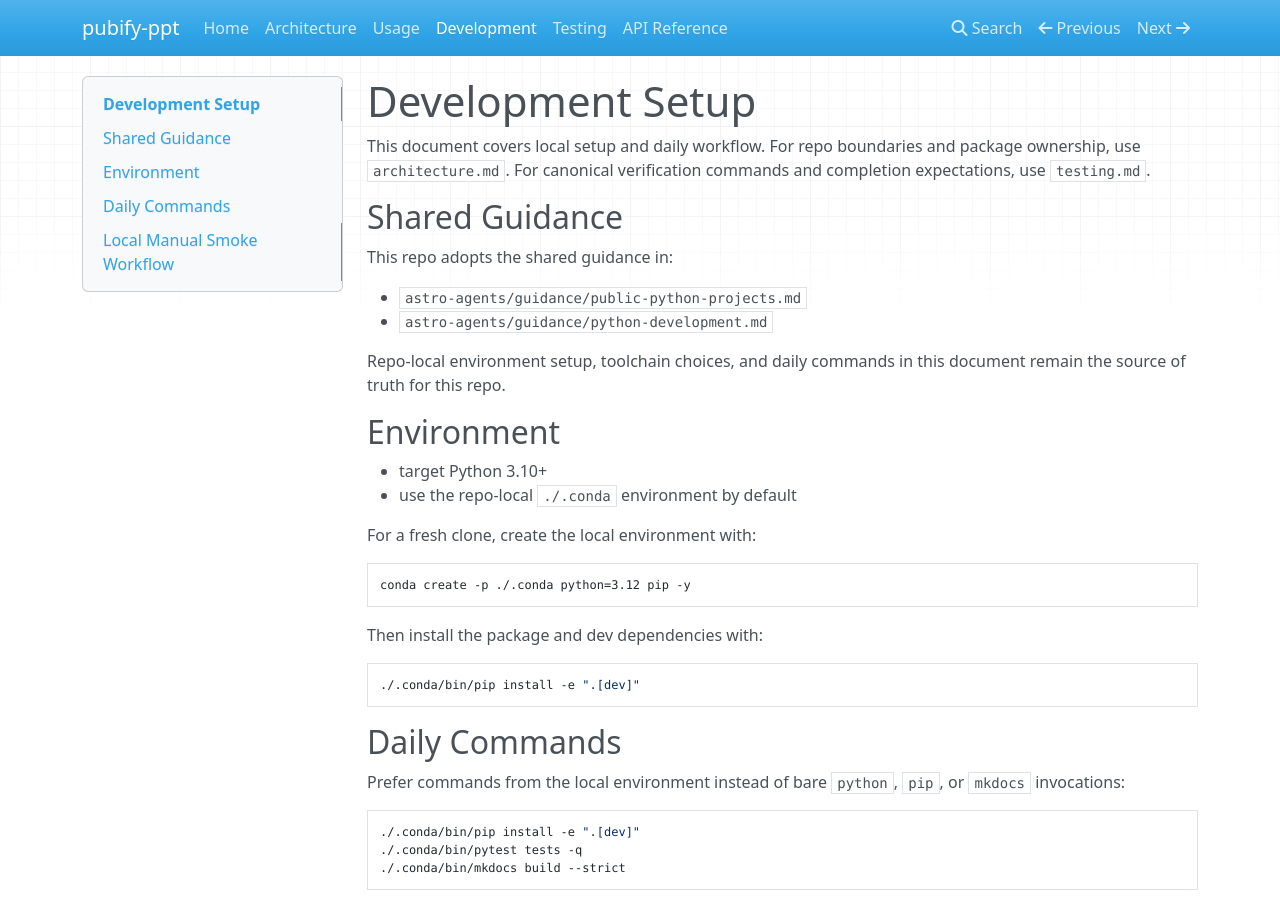
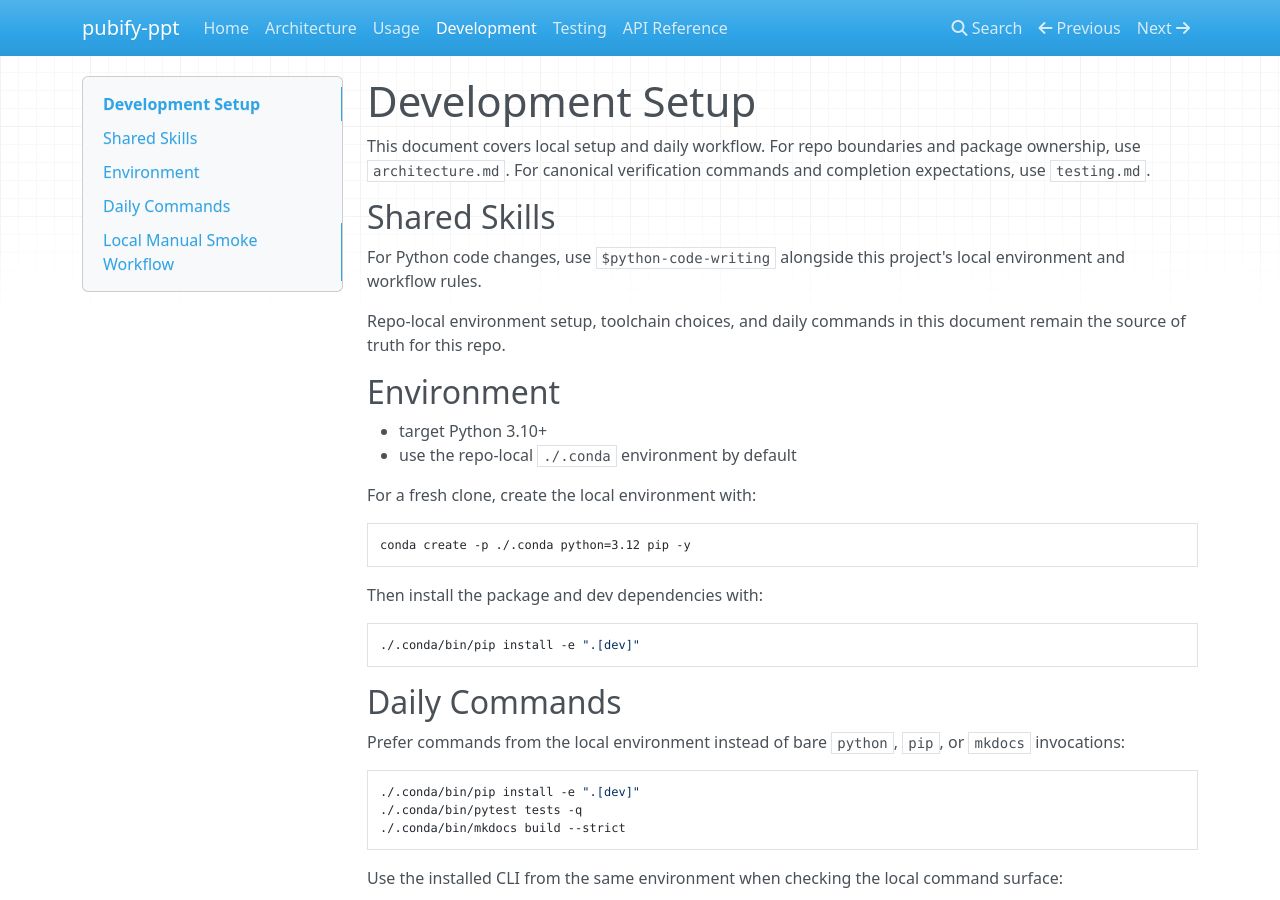
Before and after one commit to nvnunes/pubify-ppt, an MkDocs documentation site: the page built from docs/development.md, in a window 1280 px wide and 900 px high. Built offline with MkDocs 1.6.1, drawn with Linux system fonts in a browser that asks for light colours; nearby versions of some CDN libraries.

Commit message:
Astro-agents skill integration

```diff
--- a/docs/development.md
+++ b/docs/development.md
@@ -4,12 +4,10 @@
 package ownership, use `architecture.md`. For canonical verification commands
 and completion expectations, use `testing.md`.
 
-## Shared Guidance
+## Shared Skills
 
-This repo adopts the shared guidance in:
-
-- `astro-agents/guidance/public-python-projects.md`
-- `astro-agents/guidance/python-development.md`
+For Python code changes, use `$python-code-writing` alongside this project's
+local environment and workflow rules.
 
 Repo-local environment setup, toolchain choices, and daily commands in this
 document remain the source of truth for this repo.
```
Also changed, not shown: AGENTS.md (+14 -11 lines).
